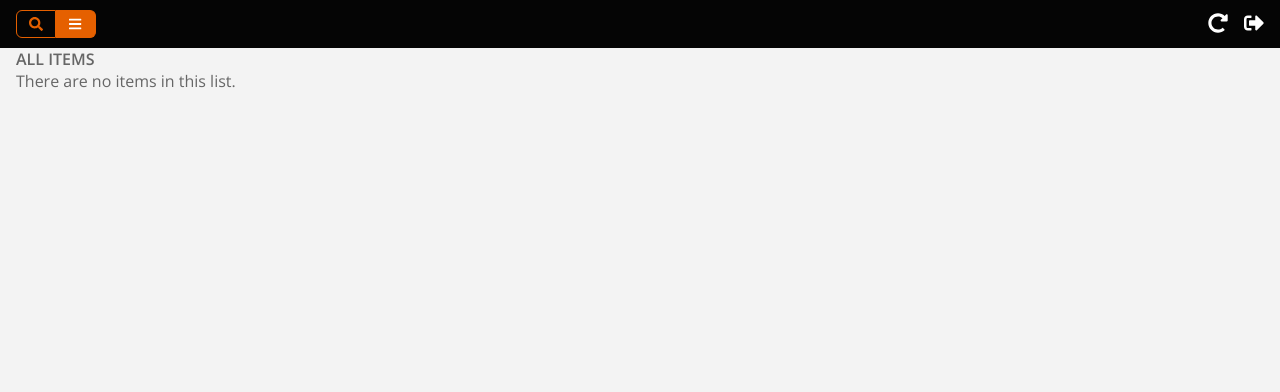
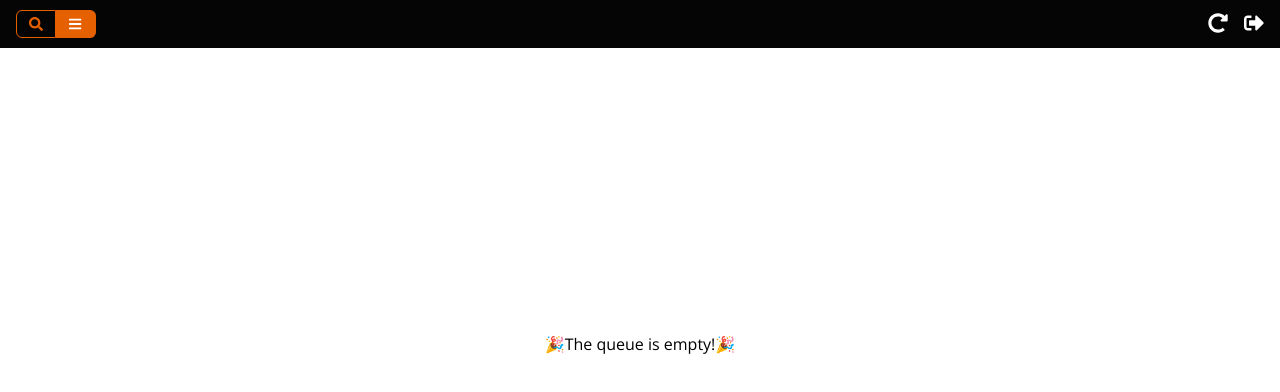
Before and after one commit to dstrus/mobile-experiments, a React (Create React App) app: page /queue in a window 1280 px wide. Shown: the top 392 px of the page. Built offline with nearby package versions, Linux system fonts and the light colour scheme.

Commit message:
Show prettier "queue is empty" message

```diff
--- a/src/Queue.css
+++ b/src/Queue.css
@@ -7,3 +7,11 @@
   color: #666;
   background-color: #f3f3f3;
 }
+
+.blankSlate {
+  width: 100%;
+  height: calc(80vh - 3rem);
+  display: flex;
+  align-items: center;
+  justify-content: center;
+}
--- a/src/Queue.js
+++ b/src/Queue.js
@@ -8,11 +8,19 @@ function Queue(props) {
   return (
     <div className="Queue">
       <Header />
-      {/* <h2>My Items</h2>
-      <QueueItemList patrons={props.myQueue} /> */}
+      {
+        props.queue.length === 0
+          ? <div className="blankSlate">
+                <span role="img" aria-label="">🎉</span> The queue is empty! <span role="img" aria-label="">🎉</span>
+            </div>
 
-      <h2>All Items</h2>
-      <QueueItemList patrons={props.queue} />
+          : <>
+              <h2>All Items</h2>
+              <QueueItemList patrons={props.queue} />
+            </>
+      }
+
+
     </div>
   )
 }
```
